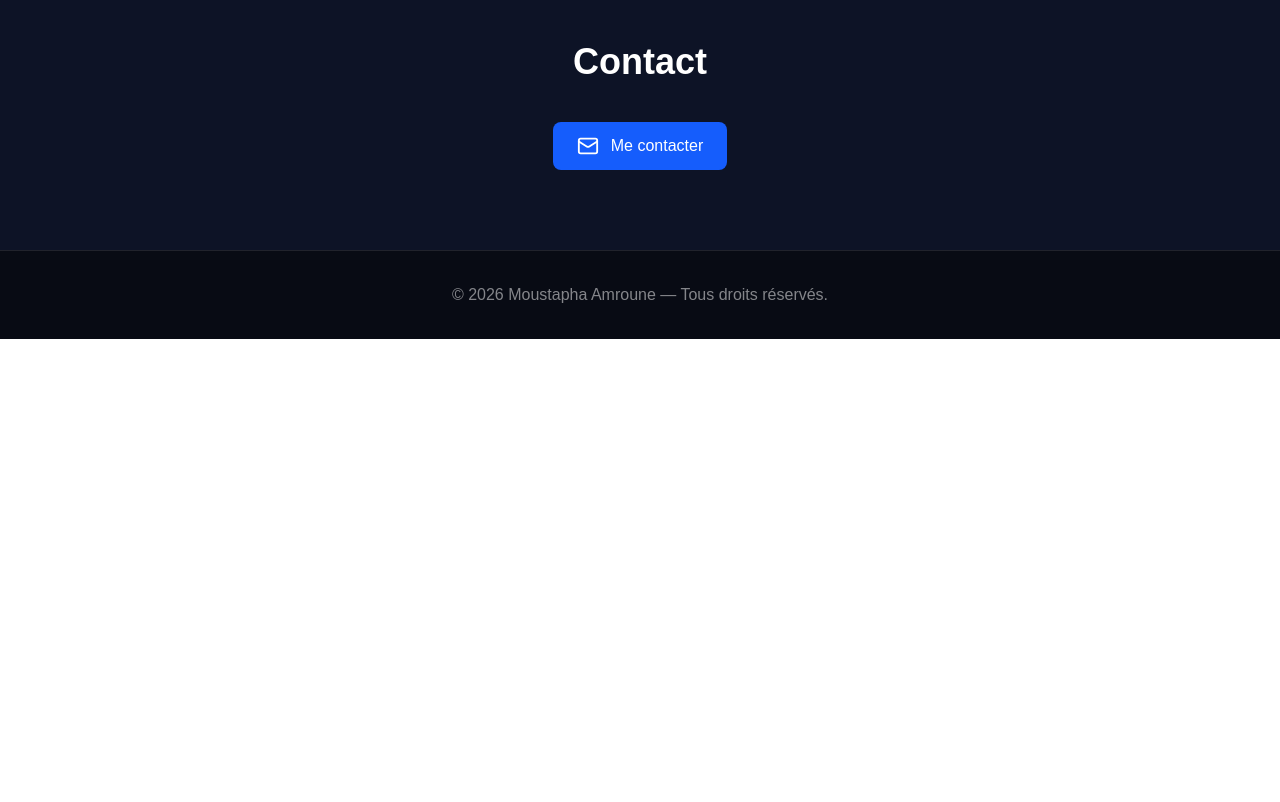
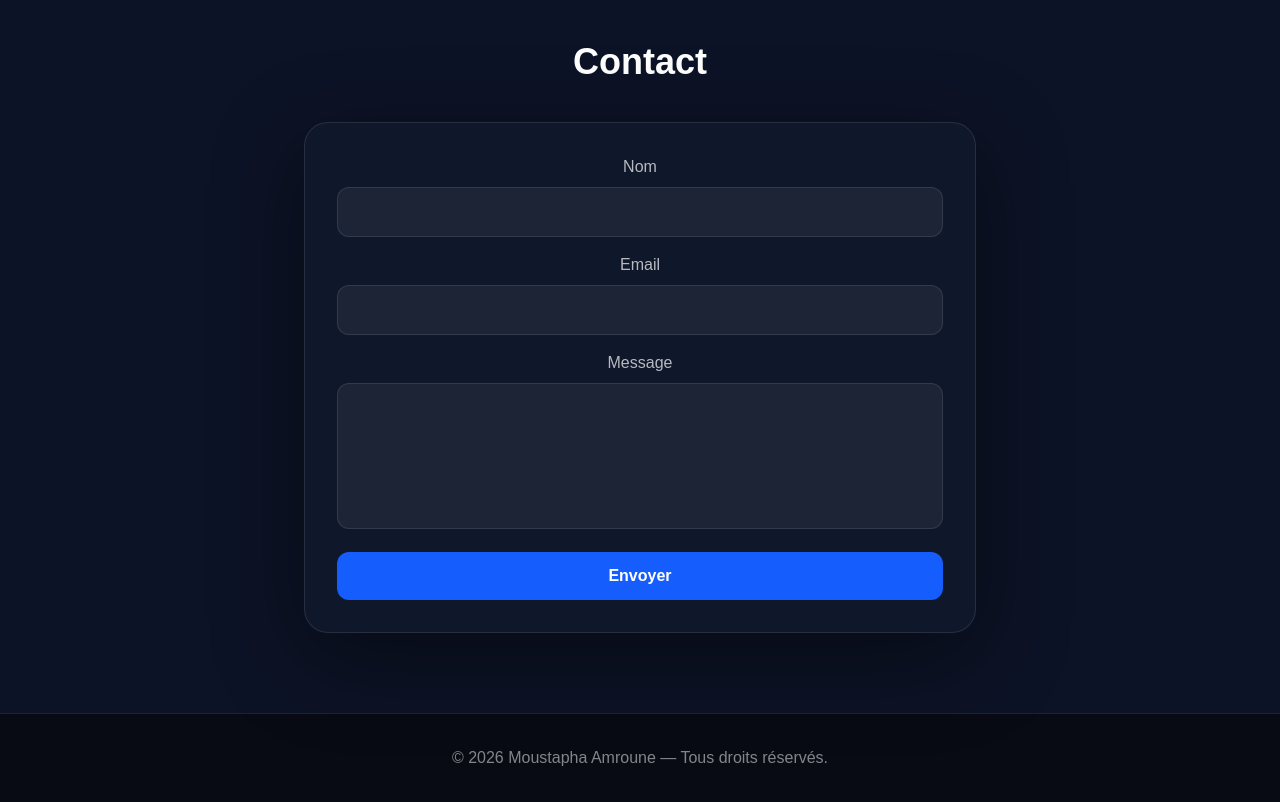
Before and after one commit to m-amroune/portfolio, a Next.js app: page / in a window 1280 px wide. Shown: the part 2660-3462 px from the top of the page. Before the commit the page ends 2999 px from the top, so only its background shows below. Built offline with nearby package versions, Linux system fonts and the light colour scheme.

Commit message:
add homepage sections and contact form

```diff
--- a/app/page.tsx
+++ b/app/page.tsx
@@ -322,16 +322,7 @@ export default function Home() {
               Contact
             </h2>
 
-            <button
-              type="button"
-              onClick={() =>
-                window.dispatchEvent(new Event("open-contact"))
-              }
-              className="inline-flex items-center gap-3 rounded-lg bg-blue-600 px-6 py-3 font-medium transition hover:bg-blue-500"
-            >
-              <Mail size={22} />
-              Me contacter
-            </button>
+            <ContactModal inline />
           </div>
         </section>
       </main>
--- a/components/ContactModal.tsx
+++ b/components/ContactModal.tsx
@@ -2,8 +2,12 @@
 
 import { FormEvent, useEffect, useState } from "react";
 
-export default function ContactModal() {
-  const [open, setOpen] = useState(false);
+type ContactModalProps = {
+  inline?: boolean;
+};
+
+export default function ContactModal({ inline = false }: ContactModalProps) {
+  const [open, setOpen] = useState(inline);
   const [status, setStatus] = useState<
     "idle" | "sending" | "success" | "error"
   >("idle");
@@ -15,15 +19,18 @@ export default function ContactModal() {
 
   // Open the modal from anywhere using a custom event
   useEffect(() => {
+    if (inline) return;
+
     const handler = () => setOpen(true);
 
     window.addEventListener("open-contact", handler);
+
     return () => window.removeEventListener("open-contact", handler);
-  }, []);
+  }, [inline]);
 
   // Close the modal with Escape
   useEffect(() => {
-    if (!open) return;
+    if (inline || !open) return;
 
     const handleKeyDown = (event: KeyboardEvent) => {
       if (event.key === "Escape") {
@@ -33,7 +40,7 @@ export default function ContactModal() {
 
     window.addEventListener("keydown", handleKeyDown);
     return () => window.removeEventListener("keydown", handleKeyDown);
-  }, [open]);
+  }, [inline, open]);
 
   const handleSubmit = async (e: FormEvent<HTMLFormElement>) => {
     e.preventDefault();
@@ -77,18 +84,24 @@ export default function ContactModal() {
 
   return (
     <div
-      className="fixed inset-0 z-50 flex items-center justify-center bg-black/70 px-4 backdrop-blur-sm"
-      onClick={closeModal}
+      className={
+        inline
+          ? "w-full"
+          : "fixed inset-0 z-50 flex items-center justify-center bg-black/70 px-4 backdrop-blur-sm"
+      }
+      onClick={inline ? undefined : closeModal}
     >
       <div
-        className="
-          relative w-full max-w-lg
+        className={`
+  relative w-full
   rounded-3xl border border-white/10
   bg-[#0f172a] text-white
-          shadow-[0_24px_90px_rgba(0,0,0,0.65)]
-        "
+  shadow-[0_24px_90px_rgba(0,0,0,0.45)]
+  ${inline ? "mx-auto max-w-2xl" : "max-w-lg"}
+`}
         onClick={(e) => e.stopPropagation()}
       >
+        {!inline && (
           <button
             type="button"
             onClick={closeModal}
@@ -103,16 +116,19 @@ export default function ContactModal() {
           >
             ✕
           </button>
+        )}
 
         <div className="p-6 md:p-8">
+          {!inline && (
             <div className="mb-6 space-y-2 pr-10">
               <h3 className="text-2xl font-bold">Me contacter</h3>
             </div>
+          )}
           <form onSubmit={handleSubmit} className="space-y-4">
             <div className="space-y-2">
               <label
                 htmlFor="contact-name"
-                className="block text-sm font-medium text-white/70"
+                className="block text-base font-medium text-white/70"
               >
                 Nom
               </label>
@@ -136,7 +152,7 @@ export default function ContactModal() {
             <div className="space-y-2">
               <label
                 htmlFor="contact-email"
-                className="block text-sm font-medium text-white/70"
+                className="block text-base font-medium text-white/70"
               >
                 Email
               </label>
@@ -160,7 +176,7 @@ export default function ContactModal() {
             <div className="space-y-2">
               <label
                 htmlFor="contact-message"
-                className="block text-sm font-medium text-white/70"
+                className="block text-base font-medium text-white/70"
               >
                 Message
               </label>
@@ -181,13 +197,13 @@ export default function ContactModal() {
             </div>
 
             {status === "success" && (
-              <p className="rounded-xl border border-green-400/20 bg-green-400/10 px-4 py-3 text-sm text-green-300">
+              <p className="rounded-xl border border-green-400/20 bg-green-400/10 px-4 py-3 text-base text-green-300">
                 Message envoyé.
               </p>
             )}
 
             {status === "error" && (
-              <p className="rounded-xl border border-red-400/20 bg-red-400/10 px-4 py-3 text-sm text-red-300">
+              <p className="rounded-xl border border-red-400/20 bg-red-400/10 px-4 py-3 text-base text-red-300">
                 Erreur d’envoi.
               </p>
             )}
```
Lines whose indentation alone changed are shown as unchanged.
